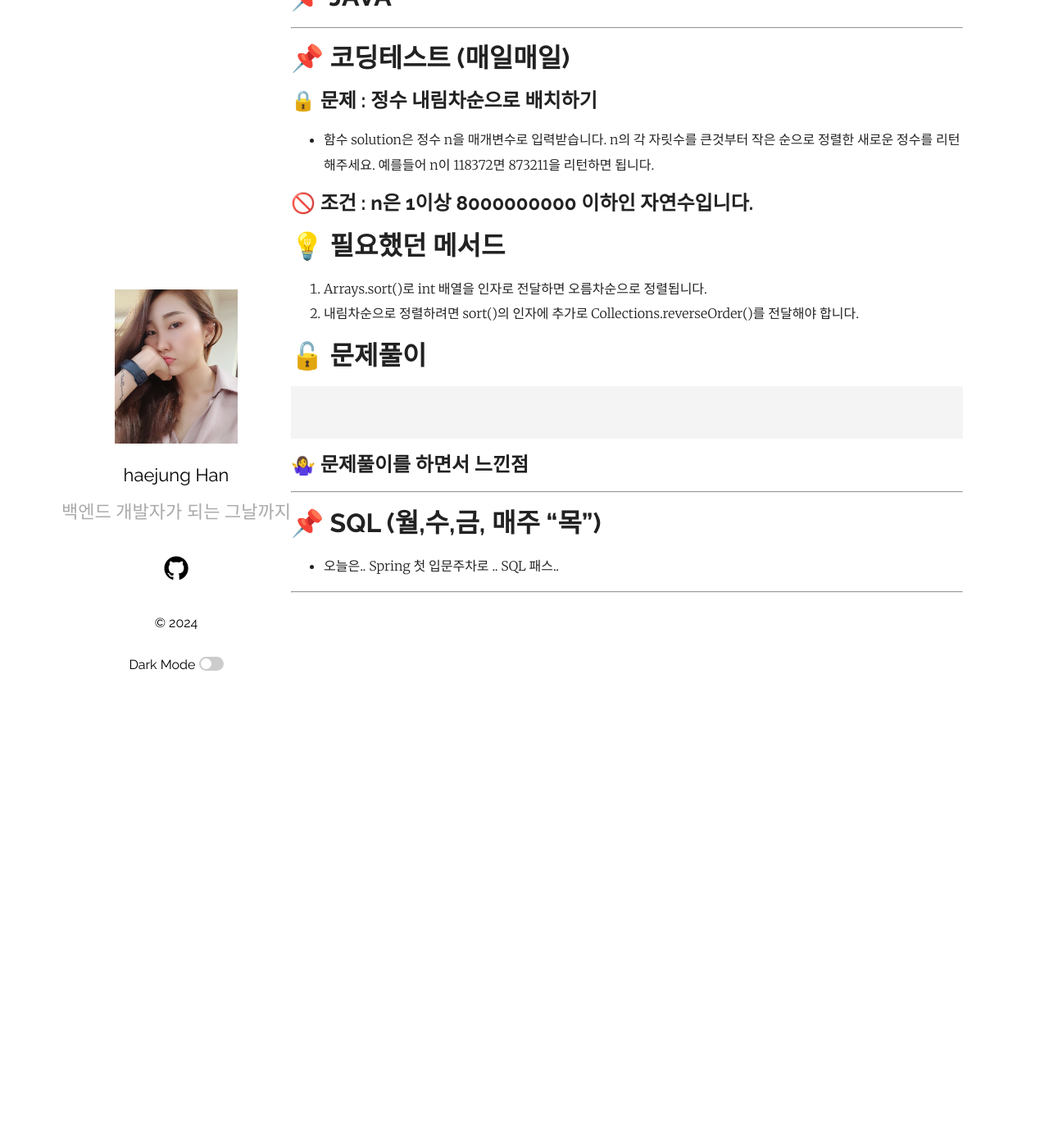
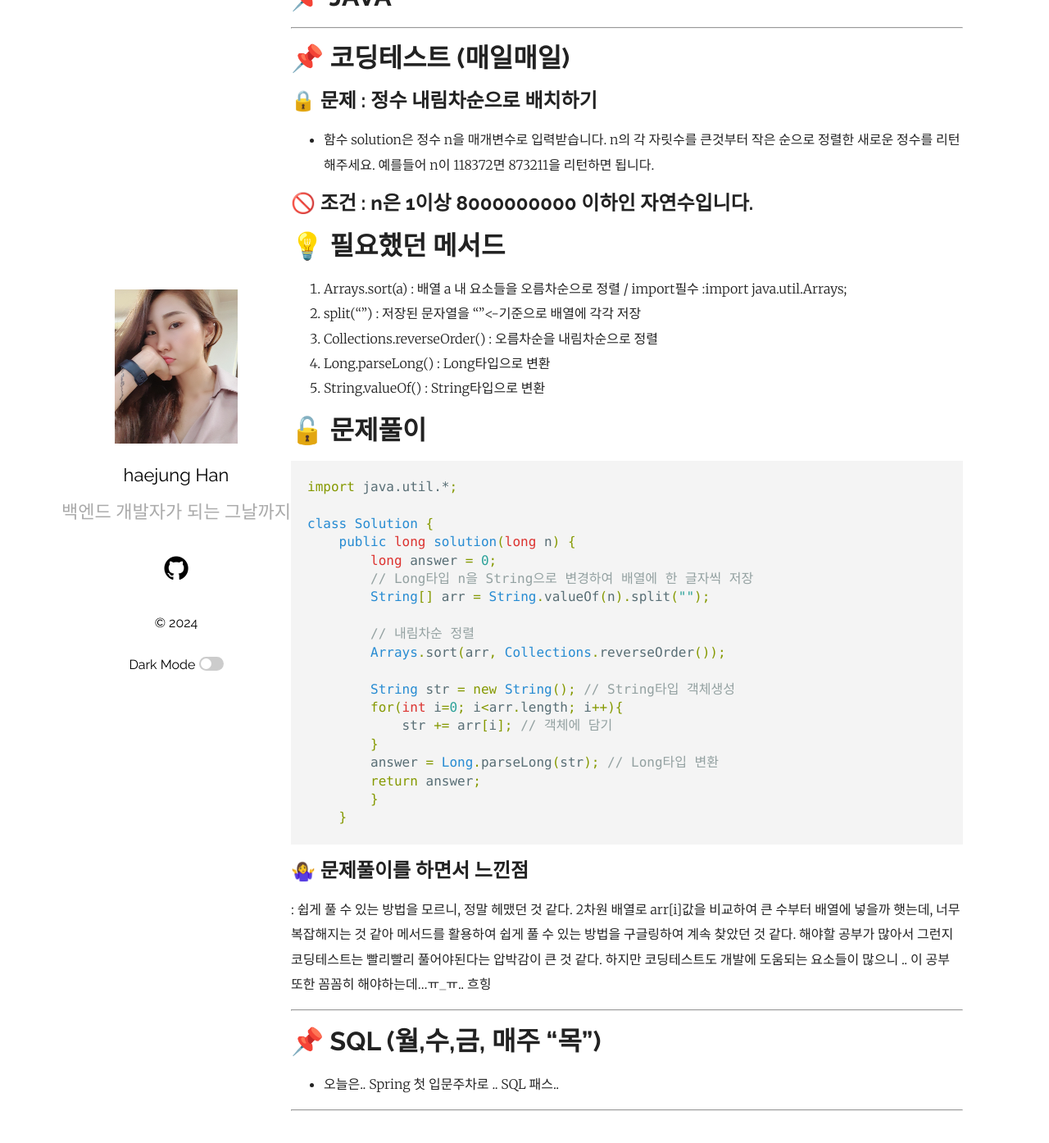
Before and after one commit to HaejungHan/HaejungHan.previous.blog, a Jekyll site: the page built from _posts/2024-05-13-chapter6,7.markdown, in a window 1280 px wide and 1400 px high, scrolled down 683 px. Shown: the top 1394 px of the window at 82% size. Built offline with Jekyll 4.4.1, drawn with Linux system fonts in a browser that asks for light colours; before the commit the page ends 1451 px from its top, so only the background shows below that.

Commit message:
20240514

````diff
--- a/_posts/2024-05-13-chapter6,7.markdown
+++ b/_posts/2024-05-13-chapter6,7.markdown
@@ -40,18 +40,41 @@ categories: TIL JAVA Spring 코딩테스트
 
 
 # 💡 필요했던 메서드
-1. Arrays.sort()로 int 배열을 인자로 전달하면 오름차순으로 정렬됩니다.
-2. 내림차순으로 정렬하려면 sort()의 인자에 추가로 Collections.reverseOrder()를 전달해야 합니다.
-
+1. Arrays.sort(a) : 배열 a 내 요소들을 오름차순으로 정렬 / import필수 :import java.util.Arrays;
+2. split("") : 저장된 문자열을 ""<-기준으로 배열에 각각 저장
+3. Collections.reverseOrder() : 오름차순을 내림차순으로 정렬
+4. Long.parseLong() : Long타입으로 변환
+5. String.valueOf() : String타입으로 변환
 
 # 🔓 문제풀이
 ```java
+import java.util.*;
 
+class Solution {
+    public long solution(long n) {
+        long answer = 0;
+        // Long타입 n을 String으로 변경하여 배열에 한 글자씩 저장
+        String[] arr = String.valueOf(n).split("");
+
+        // 내림차순 정렬
+        Arrays.sort(arr, Collections.reverseOrder());
+
+        String str = new String(); // String타입 객체생성
+        for(int i=0; i<arr.length; i++){
+            str += arr[i]; // 객체에 담기
+        }
+        answer = Long.parseLong(str); // Long타입 변환
+        return answer;
+        }
+    }
 ```
 
 ## 🤷‍♀️ 문제풀이를 하면서 느낀점
-
-
+: 쉽게 풀 수 있는 방법을 모르니, 정말 헤맸던 것 같다.
+2차원 배열로 arr[i]값을 비교하여 큰 수부터 배열에 넣을까 햇는데,
+너무 복잡해지는 것 같아 메서드를 활용하여 쉽게 풀 수 있는 방법을 구글링하여 계속 찾았던 것 같다.
+해야할 공부가 많아서 그런지 코딩테스트는 빨리빨리 풀어야된다는 압박감이 큰 것 같다.
+하지만 코딩테스트도 개발에 도움되는 요소들이 많으니 .. 이 공부 또한 꼼꼼히 해야하는데...ㅠ_ㅠ.. 흐힝
 
 ---------------------------------------------------
 
````
Also changed, not shown: _posts/2024-05-14-spring.markdown (added, +79 -0 lines).
